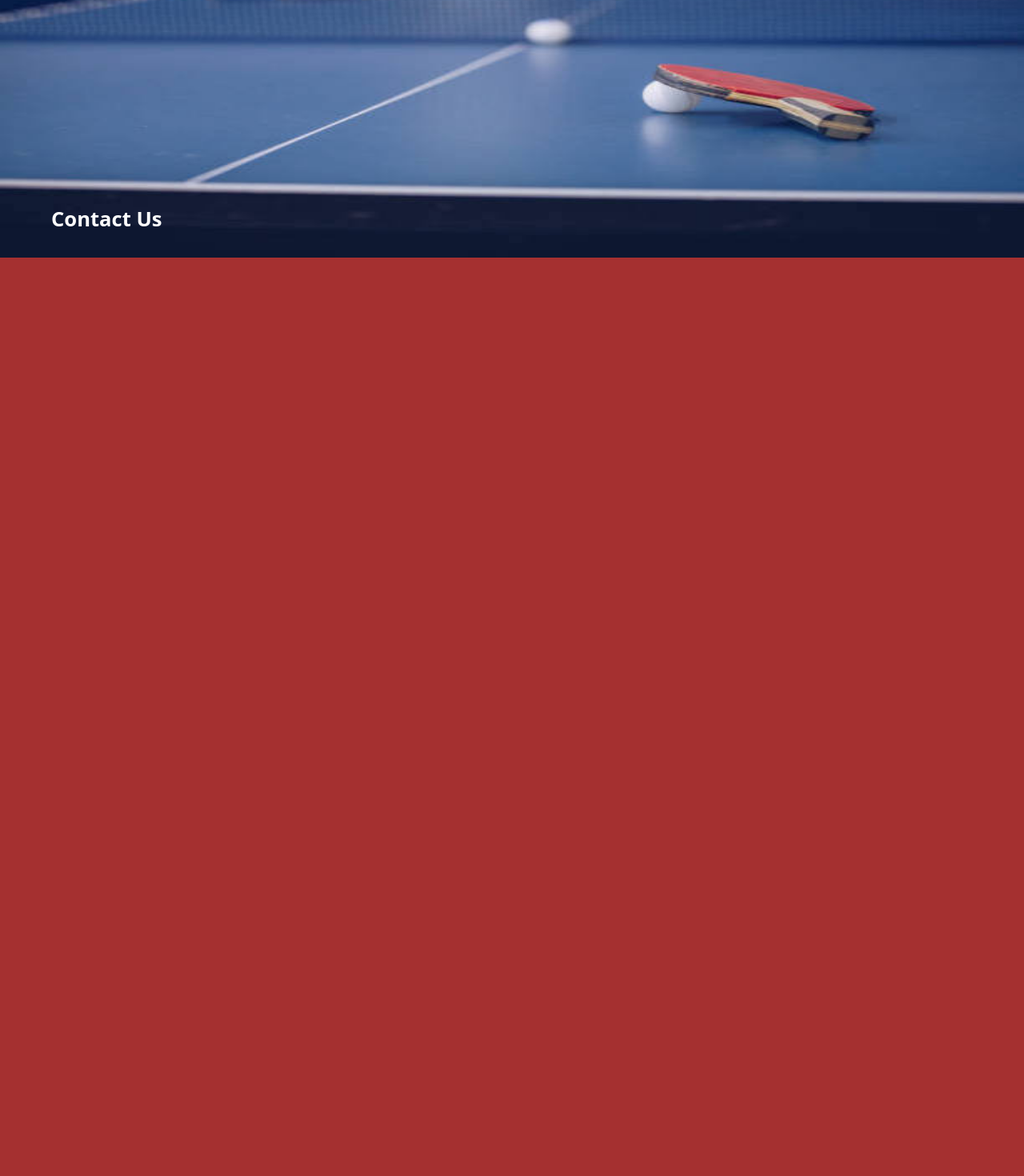
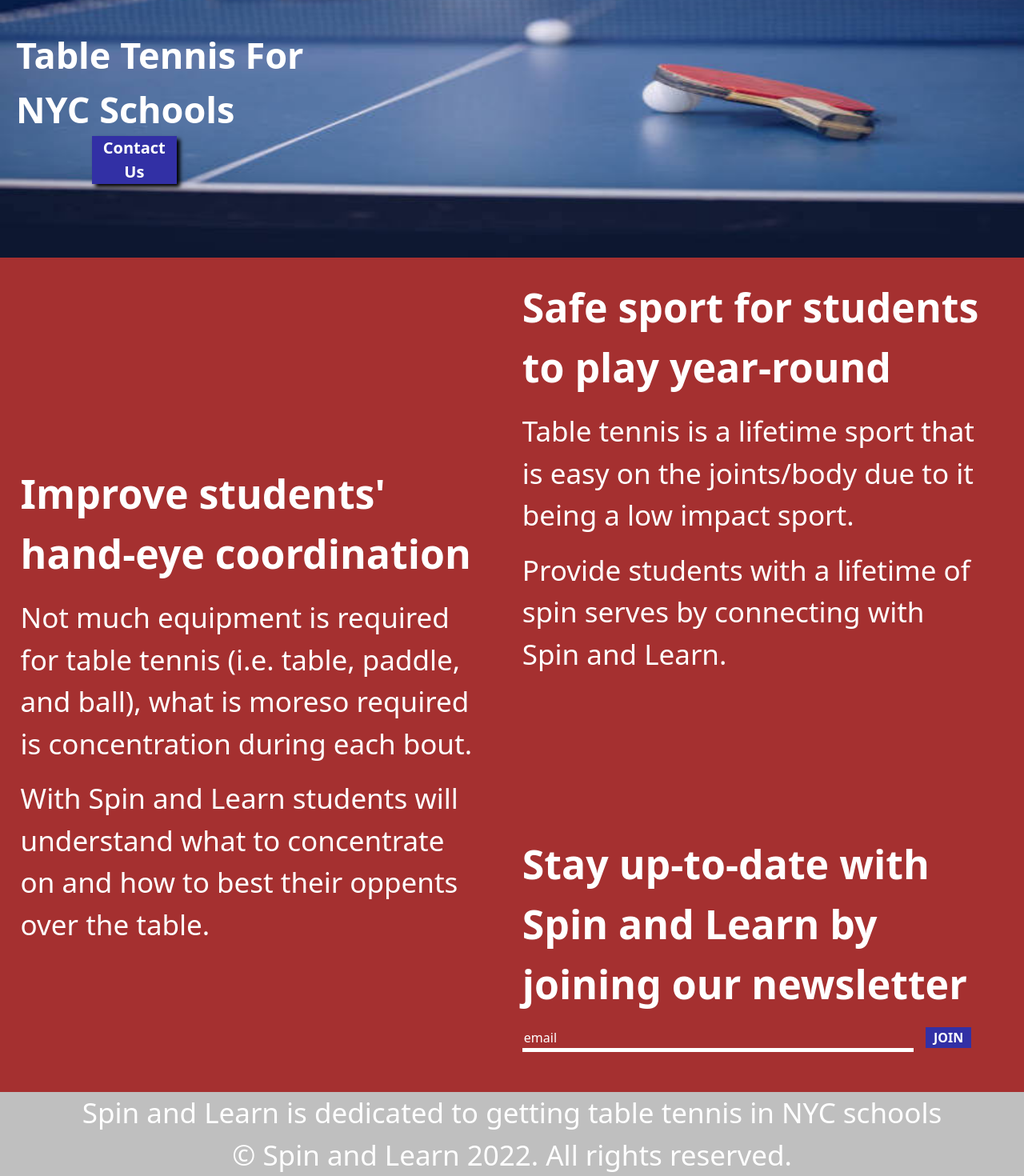
Before and after one commit to fabio-pecora/spin-and-learn, a React (Create React App) app in the folder client/: page /homepage in a window 1280 px wide. Shown: the part 145-1615 px from the top of the page at 80% size. Before the commit the page ends 800 px from the top, so only its background shows below. Built offline with nearby package versions, Linux system fonts and the light colour scheme.

Commit message:
homepage done moving onto login page

```diff
--- a/client/src/App.css
+++ b/client/src/App.css
@@ -1,5 +1,11 @@
 body{
     background-color: #A53030;
+    height: 1280px;
+}
+#theDiv{
+    position: sticky;
+    top: 0;
+    z-index: 1;
 }
 #theNav{
     margin-top: 0%;
@@ -9,6 +15,7 @@ body{
     height: 60px;
     width: 120px;
 }
+/* whiteTextBold is for "Spin and Learn" in navbar */
 .whiteTextBold{
     font-size: 30px;
     font-weight: 600;
@@ -17,6 +24,7 @@ body{
 .whiteTextBold:hover, .whiteTextBold:focus{
     color: #FFFFFF;
 }
+/* whiteText is for all other nav items (except sign up and login) in navbar */
 .whiteText{
     font-size: 20px;
     font-weight: 200;
@@ -36,23 +44,132 @@ body{
     font-weight: 600;
     color: #A53030;
 }
+/* div for the image on homepage */
+#div1{
+    position: relative;
+}
+/* div for the text over the image on homepage */
+#div2{
+    position: absolute;
+    top: 180px;
+    left: 20px;
+    width: 30%;
+}
 #theHomepageImg{
     height: 45vh;
     width: 100vw;
+    position: static;
 }
 #textOnImg{
     color: #FFFFFF;
     font-weight: 700;
-    font-size: 50%;
-    position: absolute;
-    top: -25%;
-    left: 5%;
+    font-size: 45px;
 }
 #contactUs{
+    background-color: #3230A5;
+    margin-left: 95px;
+    box-shadow: 4px 4px 5px black;
+    width: 27.5%;
+}
+#contact{
     color: #FFFFFF;
-    font-weight: 700;
-    font-size: 2vw;
-    position: absolute;
-    top: 50%;
-    left: 5%;
+    background-color: #3230A5;
+    border: none;
+    font-weight: 600;
+    font-size: 20px;
+    padding: 0% 6%;
 }
+/* div for the "Safe sport for students to play year-round" section */
+#div3{
+    width: 45%;
+    margin-left: 51%;
+    margin-top: 25px;
+}
+#div3 p:nth-child(1){
+    color: #FFFFFF;
+    font-size: 50px;
+    font-weight: 600;
+}
+#div3 p:nth-child(2){
+    color: #FFFFFF;
+    font-size: 35px;
+    font-weight: 200;
+}
+#div3 p:nth-child(3){
+    color: #FFFFFF;
+    font-size: 35px;
+    font-weight: 200;
+}
+/* div for the "Improve students' hand-eye coordination" section */
+#div4{
+    width: 45%;
+    margin-left: 2%;
+    margin-top: -280px;
+}
+#div4 p:nth-child(1){
+    color: #FFFFFF;
+    font-size: 50px;
+    font-weight: 600;
+}
+#div4 p:nth-child(2){
+    color: #FFFFFF;
+    font-size: 35px;
+    font-weight: 200;
+}
+#div4 p:nth-child(3){
+    color: #FFFFFF;
+    font-size: 35px;
+    font-weight: 200;
+}
+/* div for the "Stay up-to-date with Spin and Learn by joining our newsletter" section */
+#div5{
+    width: 45%;
+    margin-left: 51%;
+    margin-top: -155px;
+}
+#div5 p:nth-child(1){
+    color: #FFFFFF;
+    font-size: 50px;
+    font-weight: 600;
+}
+#div5 form input:nth-child(1){
+    color: #FFFFFF;
+    background: transparent;
+    border: none;
+    border-bottom: 5px solid #FFFFFF;
+    width: 85%;
+}
+#div5 form input:nth-child(1):focus{
+    outline: none;
+}
+#div5 form input:nth-child(2){
+    color: #FFFFFF;
+    background-color: #3230A5;
+    border: none;
+    margin-left: 2.5%;
+    width: 10%;
+    font-weight: 600;
+}
+::placeholder{
+    color: #FFFFFF;
+}
+#homepageFooter{
+    background-color: #BFBFBF;
+    width: 100%;
+    margin-top: 50px;
+}
+#homepageFooter p:nth-child(1){
+    text-align: center;
+    color: #FFFFFF;
+    font-size: 35px;
+    font-weight: 200;
+    margin-bottom: 0;
+}
+#homepageFooter p:nth-child(2){
+    text-align: center;
+    color: #FFFFFF;
+    font-size: 35px;
+    font-weight: 200;
+    margin: 0;
+    padding-top: 0;
+}
--- a/client/src/pages/HomePage.js
+++ b/client/src/pages/HomePage.js
@@ -4,11 +4,36 @@ import img1 from '../images/tableTennisImg.jpeg';
 function HomePage(props) {
     return (
         <>
-            <div>
+            <div id='div1'>
                 <img src={img1} alt="Image of table tennis table" id="theHomepageImg"></img>
+            </div>
+            <div id='div2'>
                 <div id="textOnImg">Table Tennis For NYC Schools</div>
-                <div id="contactUs">Contact Us</div>
+                <div id="contactUs">
+                    <button id="contact">Contact Us</button>
+                </div>
             </div>
+            <div id="div3">
+                <p>Safe sport for students to play year-round</p>
+                <p>Table tennis is a lifetime sport that is easy on the joints/body due to it being a low impact sport.</p>
+                <p>Provide students with a lifetime of spin serves by connecting with Spin and Learn.</p>
+            </div>
+            <div id="div4">
+                <p>Improve students' hand-eye coordination</p>
+                <p>Not much equipment is required for table tennis (i.e. table, paddle, and ball), what is moreso required is concentration during each bout.</p>
+                <p>With Spin and Learn students will understand what to concentrate on and how to best their oppents over the table.</p>
+            </div>
+            <div id="div5">
+                <p>Stay up-to-date with Spin and Learn by joining our newsletter</p>
+                <form>
+                    <input type="text" id="email" name="email" placeholder='email'></input>
+                    <input type="submit" value="JOIN"></input>
+                </form>
+            </div>
+            <footer id="homepageFooter">
+                <p>Spin and Learn is dedicated to getting table tennis in NYC schools</p>
+                <p>© Spin and Learn 2022. All rights reserved.</p>
+            </footer>
         </>
     );
 }
```
